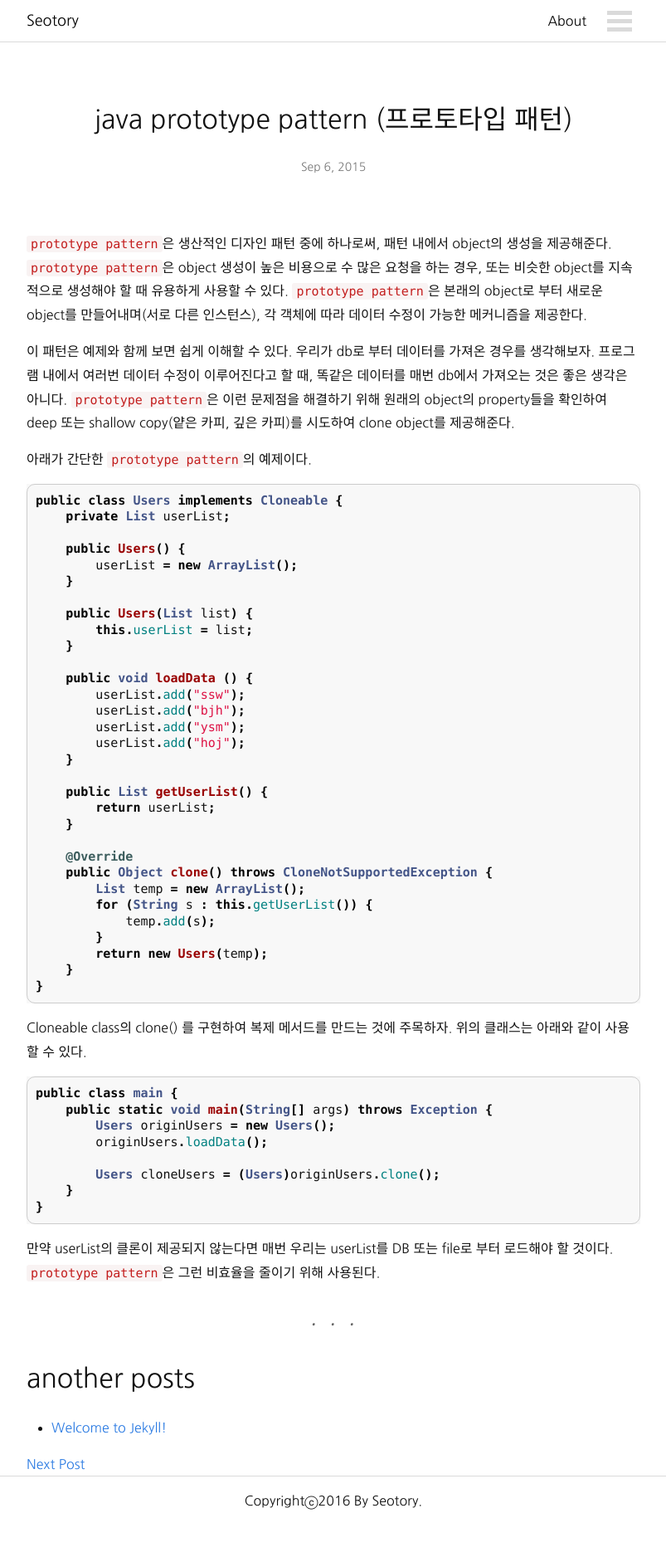
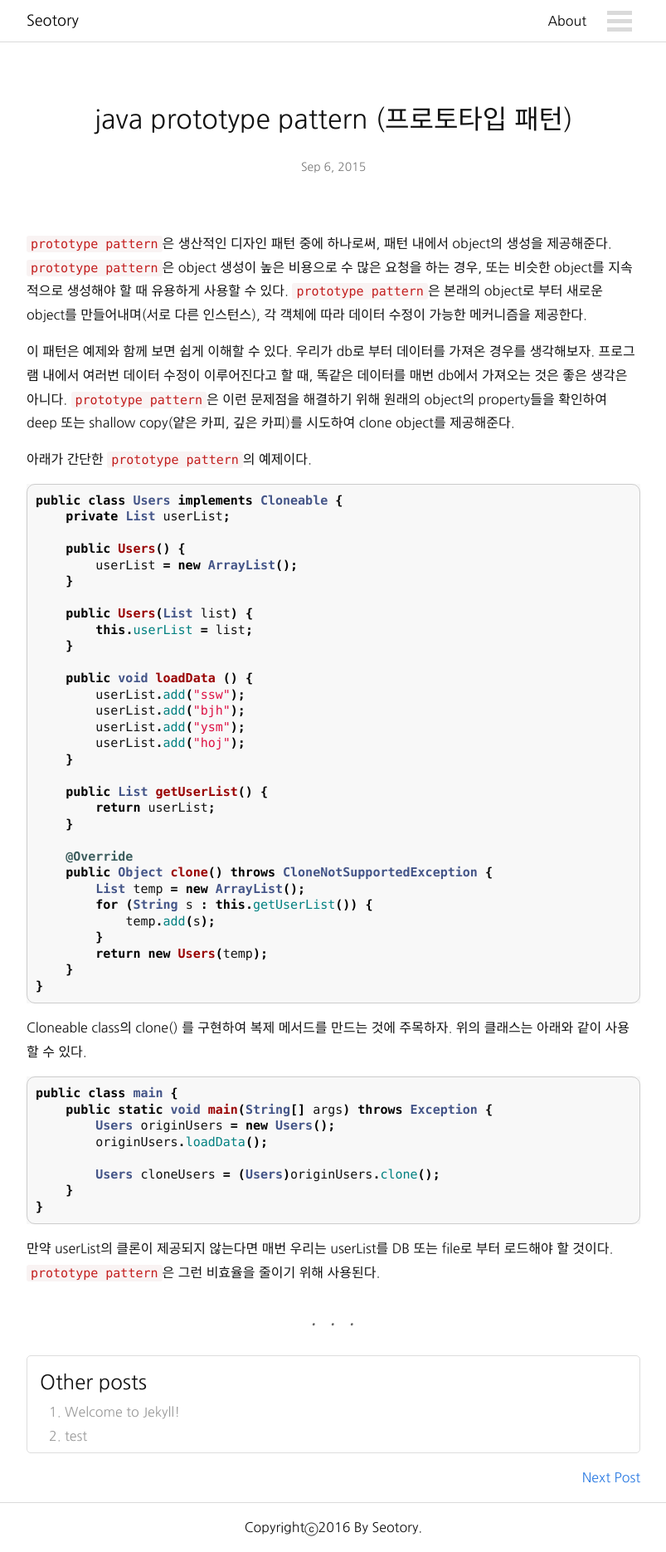
Before and after one commit to seotory/seotory.github.io, a Jekyll site: the page built from _posts/dev/2015-09-06-java-prototype-pattern.markdown, in a window 1280 px wide. Shown: the whole page at 83% size, without its empty margins (238-1041 px from the left). Built offline with Jekyll 4.4.1, drawn with Linux system fonts in a browser that asks for light colours; before the commit the page ends 1838 px from its top, so only the background shows below that.

```diff
--- a/_layouts/post.html
+++ b/_layouts/post.html
@@ -14,19 +14,17 @@ layout: default
     {{ content }}
   </article>
 
+  {% if site.categories[page.categories.last].size > 1 %}
   <hr />
-
-  {% if site.categories[page.categories.last].size > 1 %}
-  <div>
-    <h1>
-      another posts
-    </h1>
+  <div class="post-other">
+    <h2>Other posts</h2>
   	<ul>
 			{% for post in site.categories[page.categories.last] %}
 				{% if post.title != page.title %}
 			  <li><a href="{{post.url}}">{{ post.title }}</a></li>
 			  {% endif %}
 			{% endfor %}
+      <li>test</li>
   	</ul>
   </div>
   {% endif %}
@@ -46,14 +44,14 @@ layout: default
       {% assign prev_post = post.url %}
     {% endif %}
   {% endfor %}
-  <div>
+  <div class="post-close">
   {% if next_post %}
-    <div>
+    <div class="post-next">
       <a href="{{ next_post }}">Next Post</a> <br>
     </div>
   {% endif %}
   {% if prev_post %}
-    <div>
+    <div class="post-prev">
       <a href="{{ prev_post }}">Previous Post</a> <br>
     </div>
   {% endif %}
--- a/_posts/dev/2015-09-06-welcome-to-jekyll4.markdown
+++ b/_posts/dev/2015-09-06-welcome-to-jekyll4.markdown
@@ -11,6 +11,7 @@ You’ll find this post in your `_posts` directory. Go ahead and edit it and re-
 To add new posts, simply add a file in the `_posts` directory that follows the convention `YYYY-MM-DD-name-of-post.ext` and includes the necessary front matter. Take a look at the source for this post to get an idea about how it works.
 
 Jekyll also offers powerful support for code snippets:
+
 
 {% highlight ruby linenos %}
 def print_hi(name)
--- a/_sass/_layout.scss
+++ b/_sass/_layout.scss
@@ -105,6 +105,34 @@
     color: #777;
 }
 
+.post-other {
+    border: 1px solid #ddd;
+    border-radius: 5px;
+    padding: 10px 15px 5px 15px;
+    > h2, ul {
+        margin-bottom: 0px;
+    }
+    ul {
+        color: #999;
+        list-style-type: decimal;
+    }
+    a {
+        color: #999;
+    }
+}
+
+.post-close {
+    clear: both;
+    overflow: hidden;
+}
+.post-next {
+    float: right;
+    margin: 15px 0px;
+}
+.post-prev {
+    float: left;
+    margin: 15px 0px;
+}
 
 /* @include media-query($on-laptop) {} */
 
```
Also changed, not shown: _posts/error/2015-09-06-test.markdown (deleted, +0 -40 lines).
